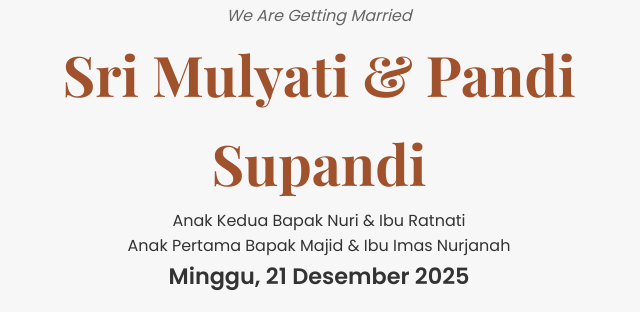
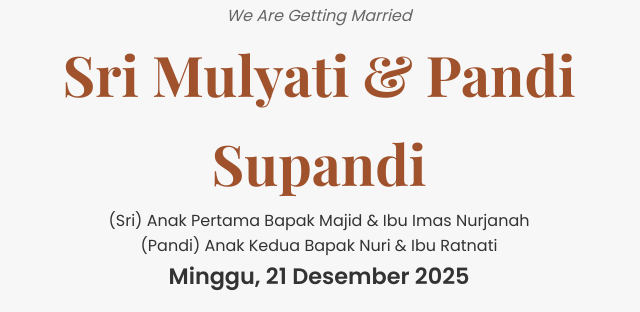
Before and after one commit to letsplaygamesstation-boop/Undangan-Sri-dan-Pandi, a plain HTML site: page index.html in a window 1280 px wide. Both pictures are taken after a click on the button "Buka Undangan". Shown: the part 427-739 px from the top of the page, without its empty margins (321-961 px from the left). Drawn offline with nearby package versions, Linux system fonts and the light colour scheme.

Commit message:
Reorder parents' names in index.html

```diff
--- a/index.html
+++ b/index.html
@@ -27,8 +27,8 @@
             <p class="greeting">We Are Getting Married</p>
             <h2 class="names">Sri Mulyati & Pandi Supandi</h2>
             <div class="parents-names">
-                <p> Anak Kedua Bapak Nuri & Ibu Ratnati </p>
-                <p> Anak Pertama Bapak Majid & Ibu Imas Nurjanah </p>
+                <p> (Sri) Anak Pertama Bapak Majid & Ibu Imas Nurjanah </p>
+                <p> (Pandi) Anak Kedua Bapak Nuri & Ibu Ratnati </p>
             </div>
             <p class="date">Minggu, 21 Desember 2025</p>
             <p class="verse">"Dan di antara tanda-tanda kekuasaan-Nya ialah Dia menciptakan untukmu isteri-isteri dari jenismu sendiri, supaya kamu cenderung dan merasa tenteram kepadanya, dan dijadikan-Nya diantaramu rasa kasih dan sayang." (QS. Ar-Ruum: 21)</p>
```
